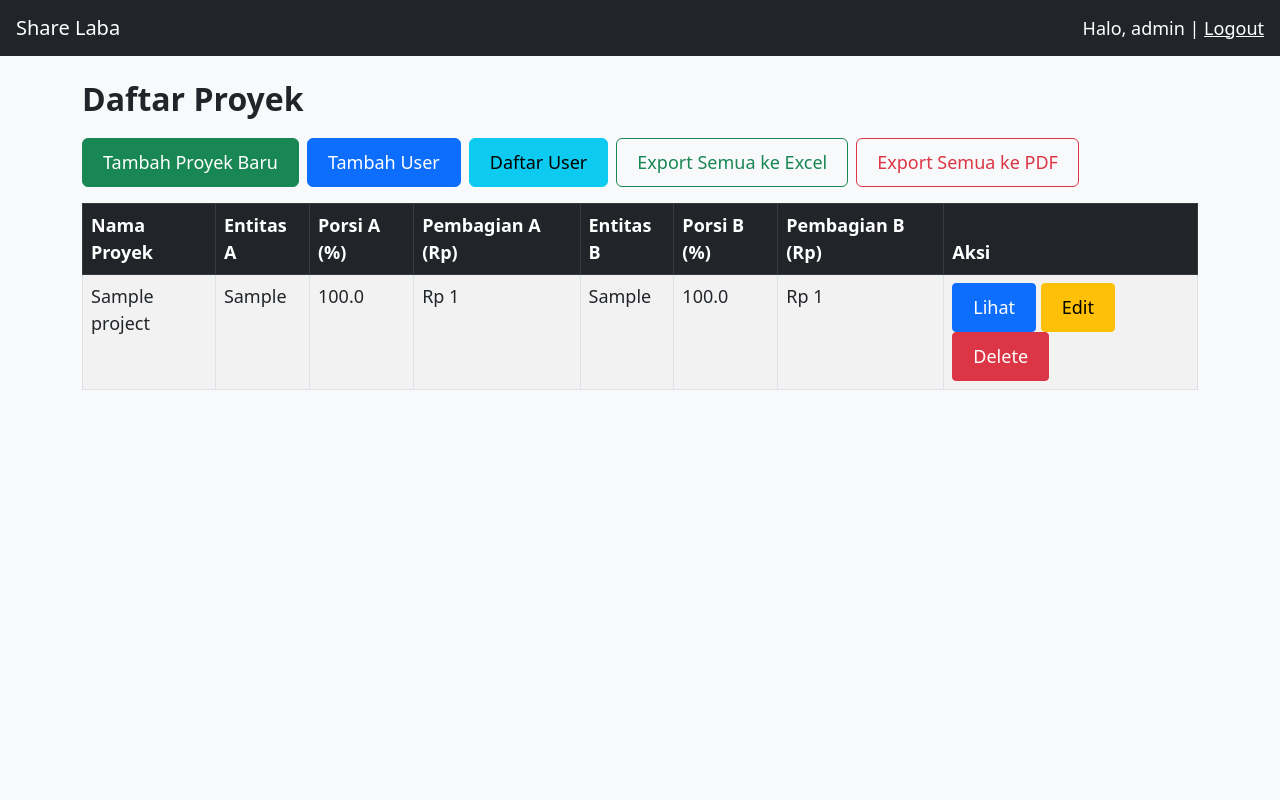
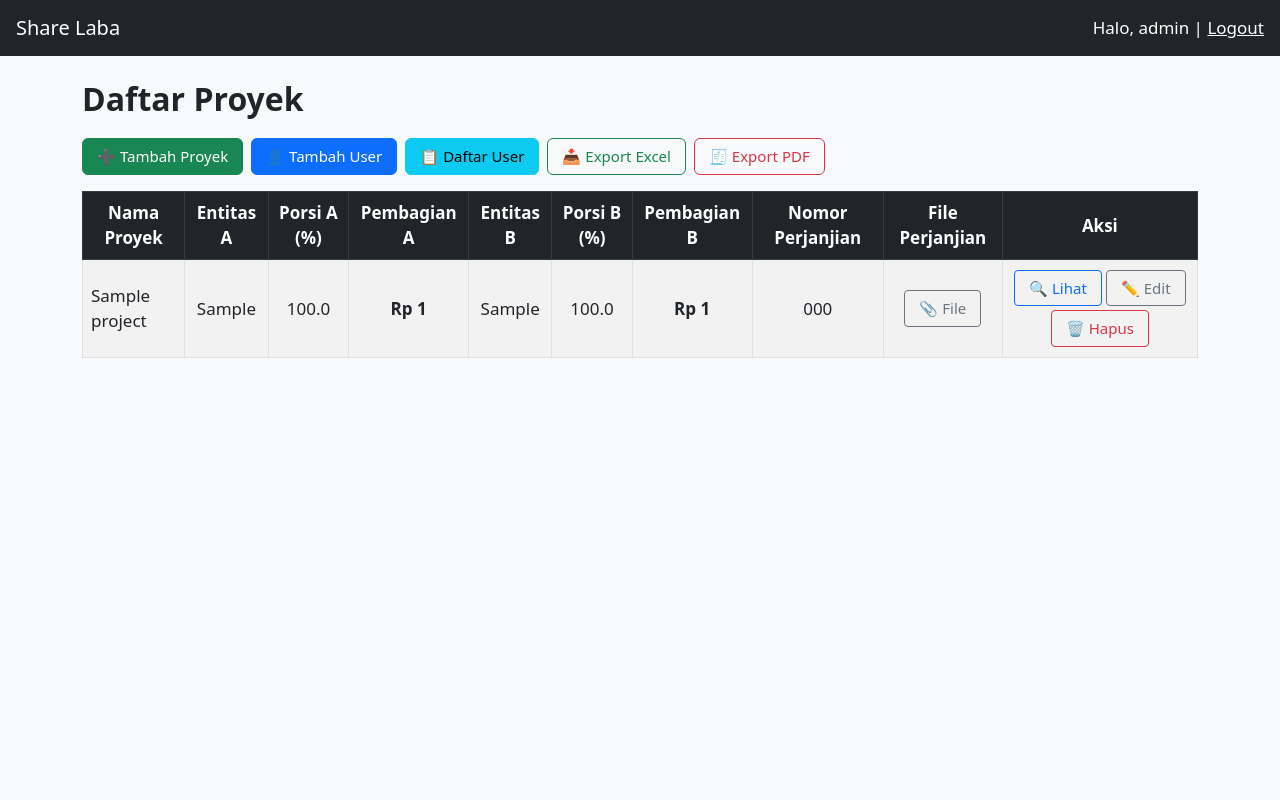
Before and after one commit to azfaweb/lap_keu_master, a Flask app: page /dashboard in a window 1280 px wide. Run offline with Flask 3, Linux system fonts and the light colour scheme; a user stored in the database is signed in; tables that the repository leaves empty hold one stand-in row (values such as "Sample post").

Commit message:
tambah upload perjanjian

```diff
--- a/app.py
+++ b/app.py
@@ -92,17 +92,68 @@ def setup_project():
         return redirect(url_for('dashboard'))
 
     if request.method == 'POST':
+        # Ambil file perjanjian & file excel SAP
+        file_perjanjian = request.files.get('file_perjanjian')
+        file_excel = request.files.get('file_excel')
+
+        # Validasi
+        if not (file_perjanjian and file_perjanjian.filename.endswith(('.pdf', '.docx'))):
+            return render_template('setup_project.html', error="File perjanjian harus PDF atau DOCX.")
+        if not (file_excel and file_excel.filename.endswith(('.xls', '.xlsx'))):
+            return render_template('setup_project.html', error="File Excel SAP harus .xls atau .xlsx")
+
+        # Simpan file perjanjian
+        perjanjian_filename = file_perjanjian.filename
+        file_perjanjian.save(os.path.join(UPLOAD_FOLDER, perjanjian_filename))
+
+        # Simpan data proyek
         project = Project(
             project_name=request.form['project_name'],
             entity_a=request.form['entity_a'],
             porsia=float(request.form['porsia']) / 100,
             entity_b=request.form['entity_b'],
             porsib=float(request.form['porsib']) / 100,
+            nomor_perjanjian=request.form['nomor_perjanjian'],
+            file_perjanjian=perjanjian_filename,
             user_id=current_user.id
         )
         db.session.add(project)
         db.session.commit()
-        return redirect(url_for('upload_laporan', project_id=project.id))
+
+        # Simpan & proses Excel SAP
+        excel_path = os.path.join(UPLOAD_FOLDER, file_excel.filename)
+        file_excel.save(excel_path)
+
+        try:
+            df = pd.read_excel(excel_path)
+            df_bersih = bersihkan_excel(df)
+            df_bersih['Total of Reporting Period'] = pd.to_numeric(df_bersih['Total of Reporting Period'], errors='coerce').fillna(0)
+
+            total = df_bersih['Total of Reporting Period'].sum()
+            project.total_lr = total
+            project.nilai_a = total * project.porsia
+            project.nilai_b = total * project.porsib
+            db.session.commit()
+
+            # Hapus detail lama (kalau ada)
+            ProjectDetail.query.filter_by(project_id=project.id).delete()
+
+            # Simpan detail baru
+            for _, row in df_bersih.iterrows():
+                detail = ProjectDetail(
+                    project_id=project.id,
+                    account_number=row.get('Account Number'),
+                    text_item=row.get('Text for B/S P&L Item'),
+                    total_reporting_period=row.get('Total of Reporting Period')
+                )
+                db.session.add(detail)
+            db.session.commit()
+
+        except Exception as e:
+            return render_template('setup_project.html', error=f"❌ Gagal proses Excel: {str(e)}")
+
+        return redirect(url_for('dashboard'))
+
     return render_template('setup_project.html')
 
 @app.route('/upload/<int:project_id>', methods=['GET', 'POST'])
@@ -112,6 +163,9 @@ def upload_laporan(project_id):
 
     if request.method == 'POST':
         file = request.files.get('file')
+        nomor_perjanjian = request.form.get('nomor_perjanjian')
+        file_perjanjian = request.files.get('file_perjanjian')
+
         if file and file.filename.endswith(('.xls', '.xlsx')):
             filepath = os.path.join(UPLOAD_FOLDER, file.filename)
             file.save(filepath)
@@ -125,6 +179,14 @@ def upload_laporan(project_id):
                 project.total_lr = total
                 project.nilai_a = total * project.porsia
                 project.nilai_b = total * project.porsib
+                project.nomor_perjanjian = nomor_perjanjian
+
+                if file_perjanjian and file_perjanjian.filename != '':
+                    filename_perjanjian = f"perjanjian_{project.id}_{file_perjanjian.filename}"
+                    path_perjanjian = os.path.join('static/uploads/perjanjian', filename_perjanjian)
+                    file_perjanjian.save(path_perjanjian)
+                    project.file_perjanjian = path_perjanjian
+
                 db.session.commit()
 
                 # Bersihkan detail lama
@@ -144,9 +206,9 @@ def upload_laporan(project_id):
                 return redirect(url_for('dashboard'))
 
             except Exception as e:
-                return render_template('upload_laporan.html', error=str(e))
+                return render_template('upload_laporan.html', project=project, error=str(e))
         else:
-            return render_template('upload_laporan.html', error="Upload file Excel yang valid.")
+            return render_template('upload_laporan.html', project=project, error="Upload file Excel yang valid.")
 
     return render_template('upload_laporan.html', project=project)
 
--- a/models.py
+++ b/models.py
@@ -27,6 +27,9 @@ class Project(db.Model):
     user_id = db.Column(db.Integer, db.ForeignKey('users.id'), nullable=False)
     details = db.relationship('ProjectDetail', backref='project', lazy=True, cascade="all, delete-orphan")
 
+    nomor_perjanjian = db.Column(db.String(100), nullable=True, default=None)
+    file_perjanjian = db.Column(db.String(255), nullable=True, default=None)
+
 class ProjectDetail(db.Model):
     __tablename__ = 'project_details'
     id = db.Column(db.Integer, primary_key=True)
--- a/templates/dashboard.html
+++ b/templates/dashboard.html
@@ -9,33 +9,46 @@
   }
 
   body, td, th {
-    font-size: 18px;
+    font-size: 17px;
   }
 
   .btn {
-    font-size: 18px !important;
-    padding: 10px 20px !important;
+    font-size: 15px !important;
+    padding: 6px 14px !important;
   }
 
-  .table {
-    font-size: 17px;
-  }a
+  .table th, .table td {
+    vertical-align: middle !important;
+    text-align: center;
+  }
 
-  .table th {
-    font-weight: bold;
+  .btn-action {
+    display: inline-flex;
+    align-items: center;
+    gap: 6px;
+    font-size: 14px;
+    white-space: nowrap;
+  }
+
+  .btn-group-sm > a {
+    margin: 2px;
+  }
+
+  .table-striped tbody tr:nth-of-type(odd) {
+    background-color: #f9f9f9;
   }
 </style>
 
 <h2>Daftar Proyek</h2>
 
-<div class="d-flex justify-content-start mb-3">
+<div class="d-flex justify-content-start mb-3 flex-wrap gap-2">
   {% if current_user.role == 'admin' %}
-    <a href="{{ url_for('setup_project') }}" class="btn btn-success me-2">Tambah Proyek Baru</a>
-    <a href="{{ url_for('add_user') }}" class="btn btn-primary me-2">Tambah User</a>
-    <a href="{{ url_for('list_users') }}" class="btn btn-info me-2">Daftar User</a>
+    <a href="{{ url_for('setup_project') }}" class="btn btn-success">➕ Tambah Proyek</a>
+    <a href="{{ url_for('add_user') }}" class="btn btn-primary">👤 Tambah User</a>
+    <a href="{{ url_for('list_users') }}" class="btn btn-info">📋 Daftar User</a>
   {% endif %}
-  <a href="{{ url_for('export_projects_excel') }}" class="btn btn-outline-success me-2">Export Semua ke Excel</a>
-  <a href="{{ url_for('export_projects_pdf') }}" class="btn btn-outline-danger">Export Semua ke PDF</a>
+  <a href="{{ url_for('export_projects_excel') }}" class="btn btn-outline-success">📥 Export Excel</a>
+  <a href="{{ url_for('export_projects_pdf') }}" class="btn btn-outline-danger">🧾 Export PDF</a>
 </div>
 
 <table class="table table-striped table-bordered">
@@ -44,29 +57,43 @@
       <th>Nama Proyek</th>
       <th>Entitas A</th>
       <th>Porsi A (%)</th>
-      <th>Pembagian A (Rp)</th>
+      <th>Pembagian A</th>
       <th>Entitas B</th>
       <th>Porsi B (%)</th>
-      <th>Pembagian B (Rp)</th>
+      <th>Pembagian B</th>
+      <th>Nomor Perjanjian</th>
+      <th>File Perjanjian</th>
       <th>Aksi</th>
     </tr>
   </thead>
   <tbody>
     {% for project in projects %}
     <tr>
-      <td>{{ project.project_name }}</td>
+      <td style="text-align: left;">{{ project.project_name }}</td>
       <td>{{ project.entity_a }}</td>
       <td>{{ project.porsia * 100 | int }}</td>
-      <td>Rp {{ "{:,.0f}".format(project.nilai_a or 0) }}</td>
+      <td><strong>Rp {{ "{:,.0f}".format(project.nilai_a or 0) }}</strong></td>
       <td>{{ project.entity_b }}</td>
       <td>{{ project.porsib * 100 | int }}</td>
-      <td>Rp {{ "{:,.0f}".format(project.nilai_b or 0) }}</td>
+      <td><strong>Rp {{ "{:,.0f}".format(project.nilai_b or 0) }}</strong></td>
+      <td>{{ project.nomor_perjanjian or '-' }}</td>
       <td>
-        <a href="{{ url_for('view_project', project_id=project.id) }}" class="btn btn-primary btn-sm">Lihat</a>
-        {% if current_user.role == 'admin' %}
-          <a href="{{ url_for('edit_project', project_id=project.id) }}" class="btn btn-warning btn-sm">Edit</a>
-          <a href="{{ url_for('delete_project', project_id=project.id) }}" class="btn btn-danger btn-sm" onclick="return confirm('Yakin?')">Delete</a>
+        {% if project.file_perjanjian %}
+          <a href="{{ url_for('static', filename='uploads/' ~ project.file_perjanjian) }}"
+             class="btn btn-outline-secondary btn-sm btn-action"
+             target="_blank">📎 File</a>
+        {% else %}
+          <span>-</span>
         {% endif %}
+      </td>
+      <td>
+        <div class="btn-group-sm d-flex flex-wrap justify-content-center">
+          <a href="{{ url_for('view_project', project_id=project.id) }}" class="btn btn-outline-primary btn-sm btn-action">🔍 Lihat</a>
+          {% if current_user.role == 'admin' %}
+            <a href="{{ url_for('edit_project', project_id=project.id) }}" class="btn btn-outline-secondary btn-sm btn-action">✏️ Edit</a>
+            <a href="{{ url_for('delete_project', project_id=project.id) }}" class="btn btn-outline-danger btn-sm btn-action" onclick="return confirm('Yakin ingin menghapus proyek ini?')">🗑️ Hapus</a>
+          {% endif %}
+        </div>
       </td>
     </tr>
     {% endfor %}
```
Also changed, not shown: templates/setup_project.html (+17 -1 lines), templates/upload_laporan.html (+14 -3 lines).
